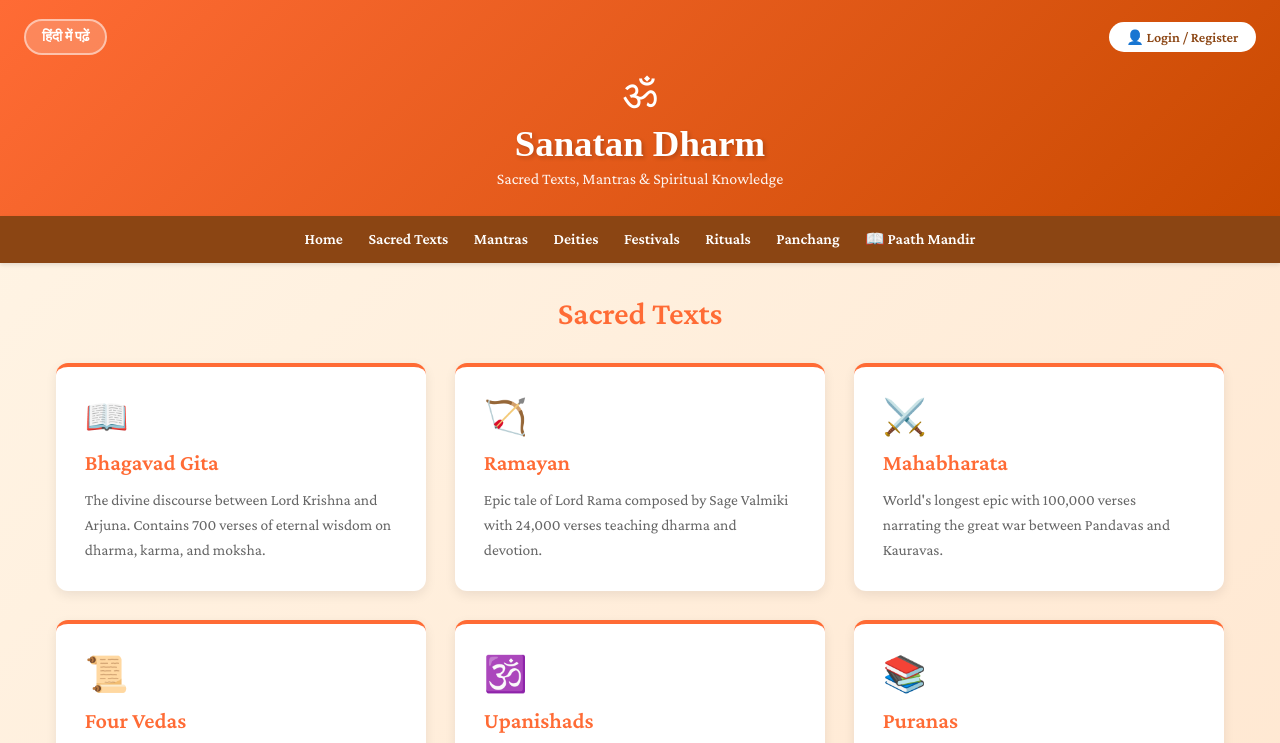
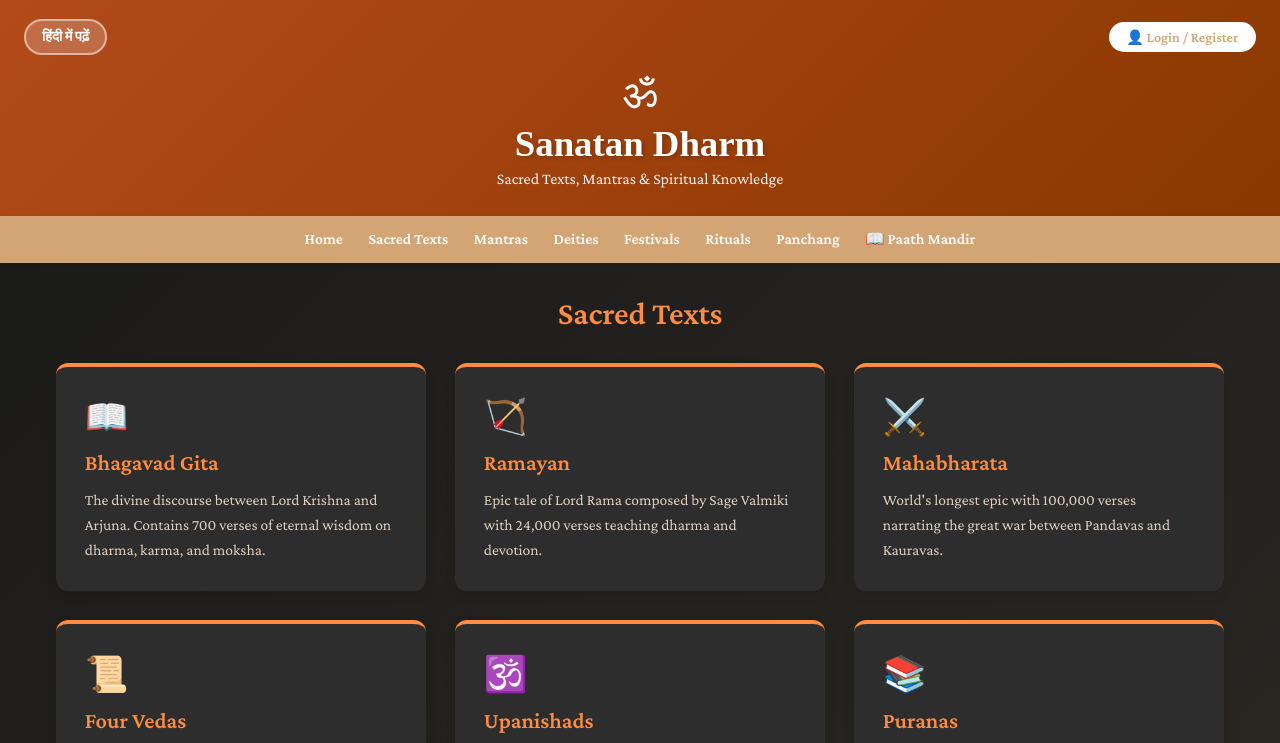
Before and after one commit to QorvenTech/Sanatan-Dharam, a plain HTML site: page index.html in a window 1280 px wide. Both pictures are taken after a click on the link "Sacred Texts". Shown: the top 743 px of the page. Drawn offline with nearby package versions, Linux system fonts and the dark colour scheme; no server answers; a web font is replaced by a local one.

Commit message:
Update index.html

```diff
--- a/index.html
+++ b/index.html
@@ -8,10 +8,74 @@
     <style>
         * { margin: 0; padding: 0; box-sizing: border-box; }
         :root {
-            --saffron: #ff6b35; --saffron-light: #ff8c42;
-            --brown: #8b4513; --cream: #fff5e6; --gold: #ffd700; --text: #4a2c0f;
-        }
-        body { font-family: 'Crimson Pro', Georgia, serif; background: linear-gradient(135deg, #fff5e6 0%, #ffe4cc 100%); color: var(--text); }
+    --saffron: #ff6b35; --saffron-light: #ff8c42;
+    --brown: #8b4513; --cream: #fff5e6; --gold: #ffd700; --text: #4a2c0f;
+    --bg: linear-gradient(135deg, #fff5e6 0%, #ffe4cc 100%);
+    --card-bg: white;
+    --comment-bg: #fdf8f3;
+    --border-light: #f0e6d3;
+}
+
+/* Dark mode - automatically applies when user has dark theme on their device */
+@media (prefers-color-scheme: dark) {
+    :root {
+        --saffron: #ff8c42; --saffron-light: #ffaa33;
+        --brown: #d4a574; --cream: #3d2a1a; --gold: #e6b422; --text: #f0e0d0;
+        --bg: linear-gradient(135deg, #1a1a1a 0%, #2d2a24 100%);
+        --card-bg: #2d2d2d;
+        --comment-bg: #2a2a2a;
+        --border-light: #4a3a2a;
+    }
+
+    /* Force specific elements to use the variables */
+    body {
+        background: var(--bg) !important;
+        color: var(--text) !important;
+    }
+
+    .card, .text-content, .comments-section, .comment-box, .welcome-text {
+        background: var(--card-bg) !important;
+        color: var(--text) !important;
+    }
+
+    .comment-box, .sk-intro-box {
+        background: var(--comment-bg) !important;
+    }
+
+    .card p, .comment-text {
+        color: var(--text) !important;
+        opacity: 0.9;
+    }
+
+    .verse, .bhavaarth-box {
+        background: var(--cream) !important;
+        color: var(--text) !important;
+    }
+
+    input, textarea {
+        background: #3d3d3d !important;
+        color: #f0f0f0 !important;
+        border-color: var(--brown) !important;
+    }
+
+    /* Keep saffron colors vibrant */
+    .card h3, h2, .saffron-text {
+        color: var(--saffron) !important;
+    }
+
+    header {
+        background: linear-gradient(135deg, #b34a1a 0%, #8a3800 100%) !important;
+    }
+
+    nav {
+        background: var(--brown) !important;
+    }
+
+    footer {
+        background: var(--brown) !important;
+    }
+}
+        body { font-family: 'Crimson Pro', Georgia, serif; background: var(--bg); color: var(--text); }
 
         /* HEADER */
         header { background: linear-gradient(135deg, #ff6b35 0%, #c94a00 100%); color: white; padding: 1.2rem 1.5rem 1.8rem; box-shadow: 0 4px 10px rgba(0,0,0,0.15); }
```
